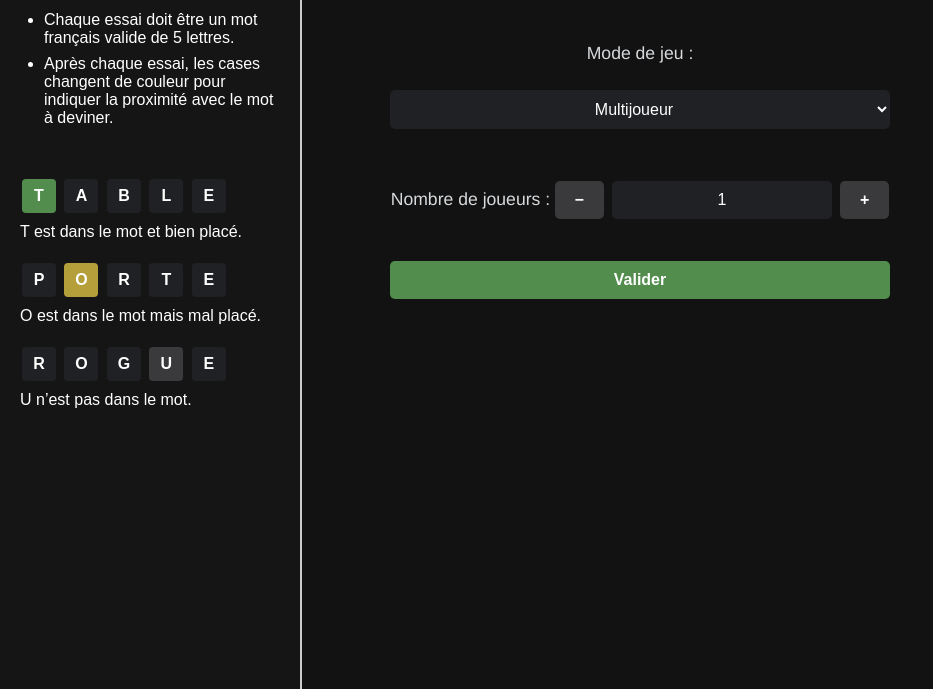
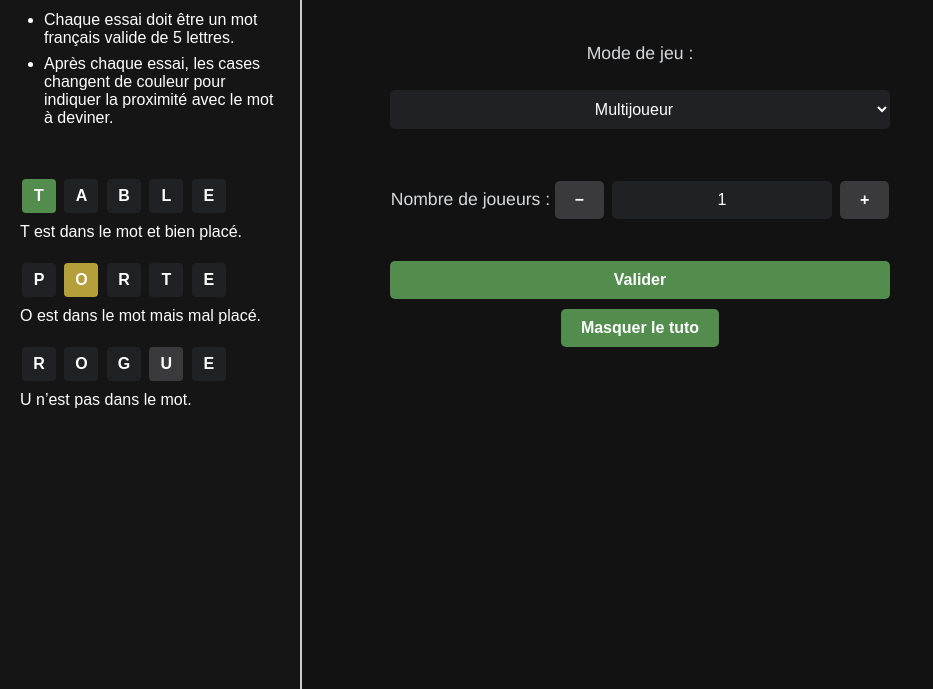
Before and after one commit to BryanDrouet/JOeM-Boukistan-2025, a plain HTML site: page index.html in a window 1280 px wide. Shown: the part 111-800 px from the top of the page, without its empty margins (0-933 px from the left). Drawn offline with nearby package versions, Linux system fonts and the light colour scheme; a web font is replaced by a local one.

Commit message:
Update index.html

```diff
--- a/index.html
+++ b/index.html
@@ -5,6 +5,7 @@
     <title>Wordle Multijoueur</title>
     <link rel="stylesheet" href="style.css">
     <script src="https://cdn.jsdelivr.net/npm/bcryptjs@2.4.3/dist/bcrypt.min.js"></script>
+    <meta name="viewport" content="width=device-width, initial-scale=1.0">
 </head>
 <body>
     <div id="setup">
@@ -38,7 +39,6 @@
         <button onclick="loginDelegation()">Se connecter</button>
     </div>
 
-    <!-- Choix du mot à deviner -->
     <div id="joem-word-choice" style="display:none;">
         <h2>Choisis un mot</h2>
         <button id="word1Btn" onclick="chooseJoemWord(1)"></button>
@@ -46,6 +46,8 @@
     </div>
 
     <div id="player-names" style="display:none;"></div>
+
+    <button id="toggleRules" onclick="toggleRules()">Masquer le tuto</button>
 
     <div id="rules">
         <h2>Comment jouer ?</h2>
```
